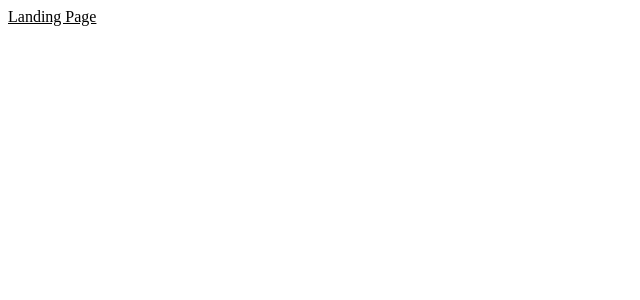
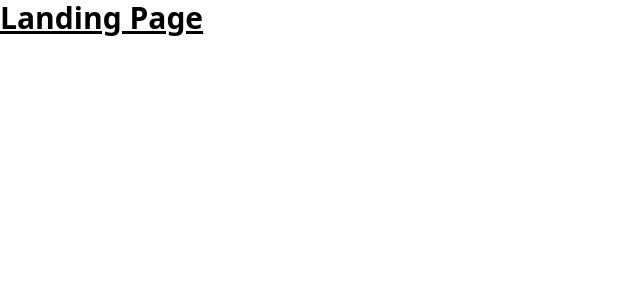
Before and after one commit to CRhernandez1/make-menu, a Vue app in the folder client/: page / in a window 1280 px wide. Shown: the top 300 px of the page, without its empty margins (0-640 px from the left). Built offline with nearby package versions, Linux system fonts and the light colour scheme.

Commit message:
landing page in progress
Co-authored-by: samuelcrz30 <samuelcruz9p@gmail.com>
Co-authored-by: dettriva <pe581490@gmail.com>

```diff
--- a/client/src/App.vue
+++ b/client/src/App.vue
@@ -1,8 +1,10 @@
 <script setup lang="ts">
+import NavBar from './components/NavBar.vue'
 import LandingView from './views/LandingView.vue'
 </script>
 
 <template>
+  <NavBar />
   <LandingView />
 </template>
 
--- /dev/null
+++ b/client/src/components/NavBar.vue
@@ -0,0 +1,5 @@
+<template></template>
+
+<style>
+@import 'tailwindcss';
+</style>
```
